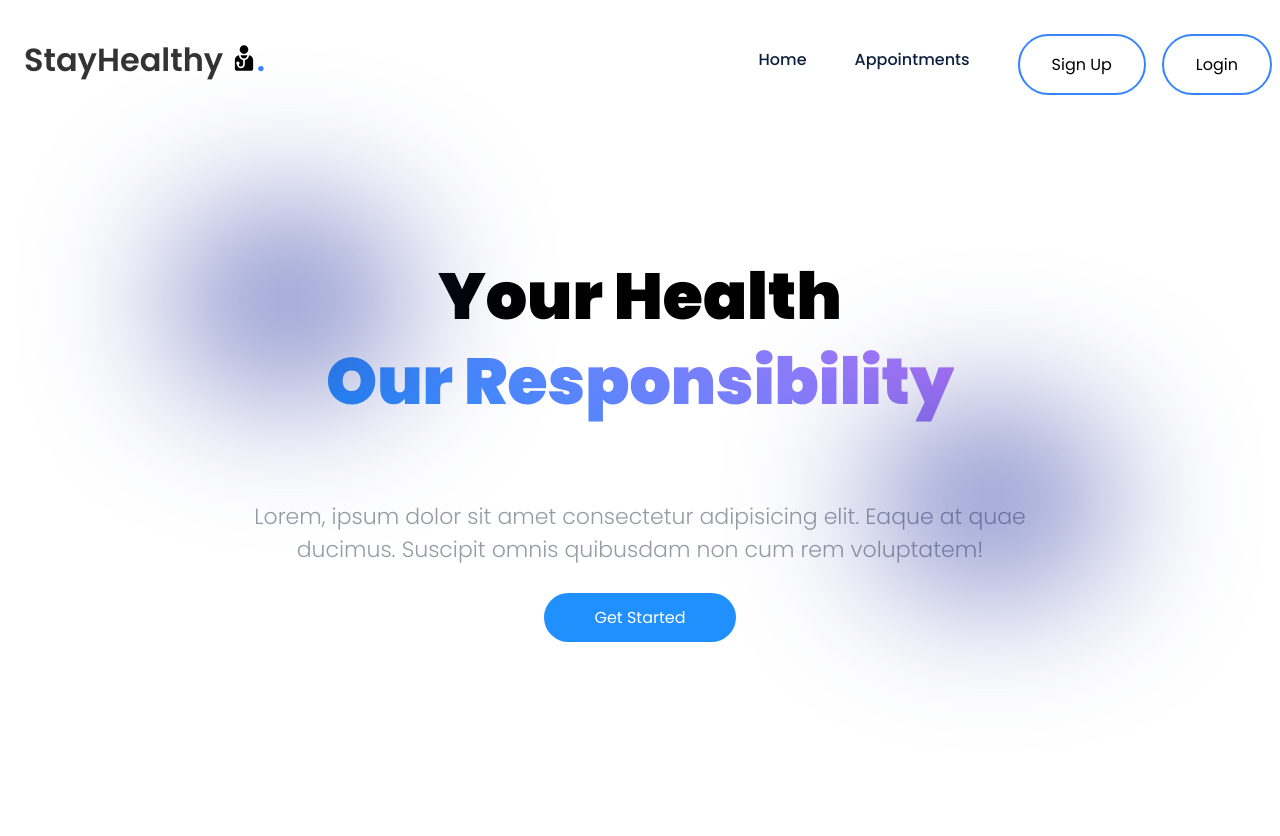
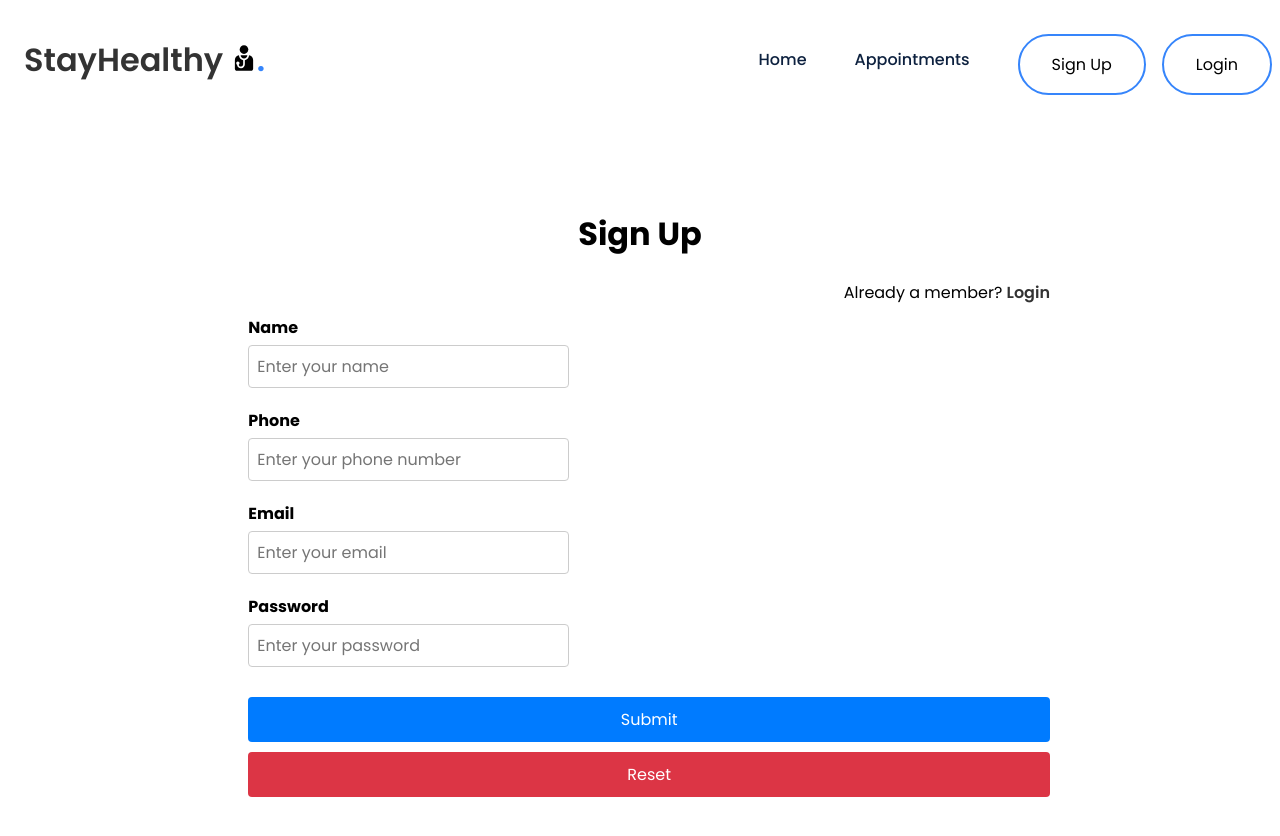
Before and after one commit to RavannaW/med_appt, a React (Create React App) app: page /signup in a window 1280 px wide. Shown: the top 836 px of the page. Before the commit the page ends 800 px from the top, so only its background shows below. Built offline with nearby package versions, Linux system fonts and the light colour scheme.

Commit message:
react signup & login pages

```diff
--- a/src/App.js
+++ b/src/App.js
@@ -4,6 +4,8 @@
 
 import Navbar from './Components/Navbar/Navbar';
 import Landing_Page from './Components/LandingPage/Landing_Page';
+import Sign_Up from './Components/Sign_Up/Sign_Up';
+import Login from './Components/Login/Login';
 
 function App() {
 
@@ -11,11 +13,11 @@
     <div className="App">
         <BrowserRouter>
           <Navbar/>
-          <Routes></Routes>
-          {/* <Routes path="/" element={<Landing_Page/>}/> */}
-          <Landing_Page/>
-
-
+          <Routes>
+            <Route path="/" element={<Landing_Page />}/>
+            <Route path="/signup" element={<Sign_Up/>}/>
+            <Route path="/login" element={<Login/>}/>
+          </Routes>
         </BrowserRouter>
 
     </div>
--- /dev/null
+++ b/src/Components/Login/Login.js
@@ -0,0 +1,48 @@
+import './Login.css';
+
+function Login() {
+    return (
+        <div className="container">
+            <div className="login-grid">
+            <div classname="login-text">
+                <h2>Login</h2>
+            </div>
+            <div className="login-text">
+                Are you a new member? <span><a href="../Sign_Up/Sign_Up.html"> Sign Up Here</a></span>
+            </div>
+            <br />
+            <div className="login-form">
+                <form>
+                <div className="form-group">
+                            <label for="email">Email</label>
+                            <input type="email" name="email" id="email" className="form-control" placeholder="Enter your email" aria-describedby="helpId" />
+                        </div>
+                <div className="form-group">
+                    <label for="password" >Password</label>
+                    <input
+                    type="password"
+                    name="password"
+                    id="password"
+                    className="form-control"
+                    placeholder="Enter your password"
+                    aria-describedby="helpId"
+                    />
+                </div>
+
+
+                <div className="btn-group">
+                    <button type="submit" className="btn btn-primary mb-2 mr-1 waves-effect waves-light">Login</button>
+                    <button type="reset" className="btn btn-danger mb-2 waves-effect waves-light">Reset</button>
+                </div>
+                <br />
+                <div className="login-text">
+                    Forgot Password?
+                </div>
+                </form>
+            </div>
+            </div>
+        </div>
+    );
+}
+
+export default Login;
--- a/src/Components/Navbar/Navbar.js
+++ b/src/Components/Navbar/Navbar.js
@@ -1,4 +1,6 @@
 import './Navbar.css';
+import { Link } from 'react-router-dom';
+import React from 'react';
 
 function handleClick() {
 
@@ -20,21 +22,21 @@
             </div>
             <ul className="nav__links active">
             <li className="link">
-                <a href="../Landing_Page/LandingPage.html">Home</a>
+                <Link to="/LandingPage">Home</Link>
             </li>
             <li className="link">
                 <a href="#">Appointments</a>
             </li>
 
                 <li className="link">
-                    <a href="../Sign_Up//Sign_Up.html">
+                    <Link to="/signup">
                     <button className="btn1">Sign Up</button>
-                    </a>
+                    </Link>
                 </li>
                 <li className="link">
-                    <a href="../Login/Login.html">
+                    <Link to="/login">
                     <button className="btn1">Login</button>
-                    </a>
+                    </Link>
                 </li>
 
             </ul>
--- /dev/null
+++ b/src/Components/Sign_Up/Sign_Up.js
@@ -0,0 +1,46 @@
+import './Sign_Up.css';
+
+function Sign_Up() {
+    return (
+        <div className="container">
+            <div className="signup-grid">
+                <div className="signup-text">
+                    <h1>Sign Up</h1>
+
+                </div>
+                <div className="signup-text1">
+                    Already a member? <span><a href="../Login/Login.html"> Login</a></span>
+                </div>
+                <div className="signup-form">
+                    <form>
+                        <div className="form-group">
+                            <label for="name">Name</label>
+                            <input type="text" name="name" id="name" required className="form-control" placeholder="Enter your name" aria-describedby="helpId" />
+                        </div>
+                        <div className="form-group">
+                            <label for="phone">Phone</label>
+                            <input type="tel" name="phone" id="phone" required className="form-control" placeholder="Enter your phone number" aria-describedby="helpId" />
+                        </div>
+                        <div className="form-group">
+                            <label for="email">Email</label>
+                            <input type="email" name="email" id="email" required className="form-control" placeholder="Enter your email" aria-describedby="helpId" />
+
+                        </div>
+                        <div className="form-group">
+                            <label for="password">Password</label>
+                            <input name="password" id="password" required className="form-control" placeholder="Enter your password" aria-describedby="helpId" type="password" />
+
+
+                        </div>
+                        <div className="btn-group">
+                            <button type="submit" className="btn btn-primary mb-2 mr-1 waves-effect waves-light">Submit</button>
+                            <button type="reset" className="btn btn-danger mb-2 waves-effect waves-light">Reset</button>
+                        </div>
+                    </form>
+                </div>
+            </div>
+        </div>
+    );
+}
+
+export default Sign_Up;
```
